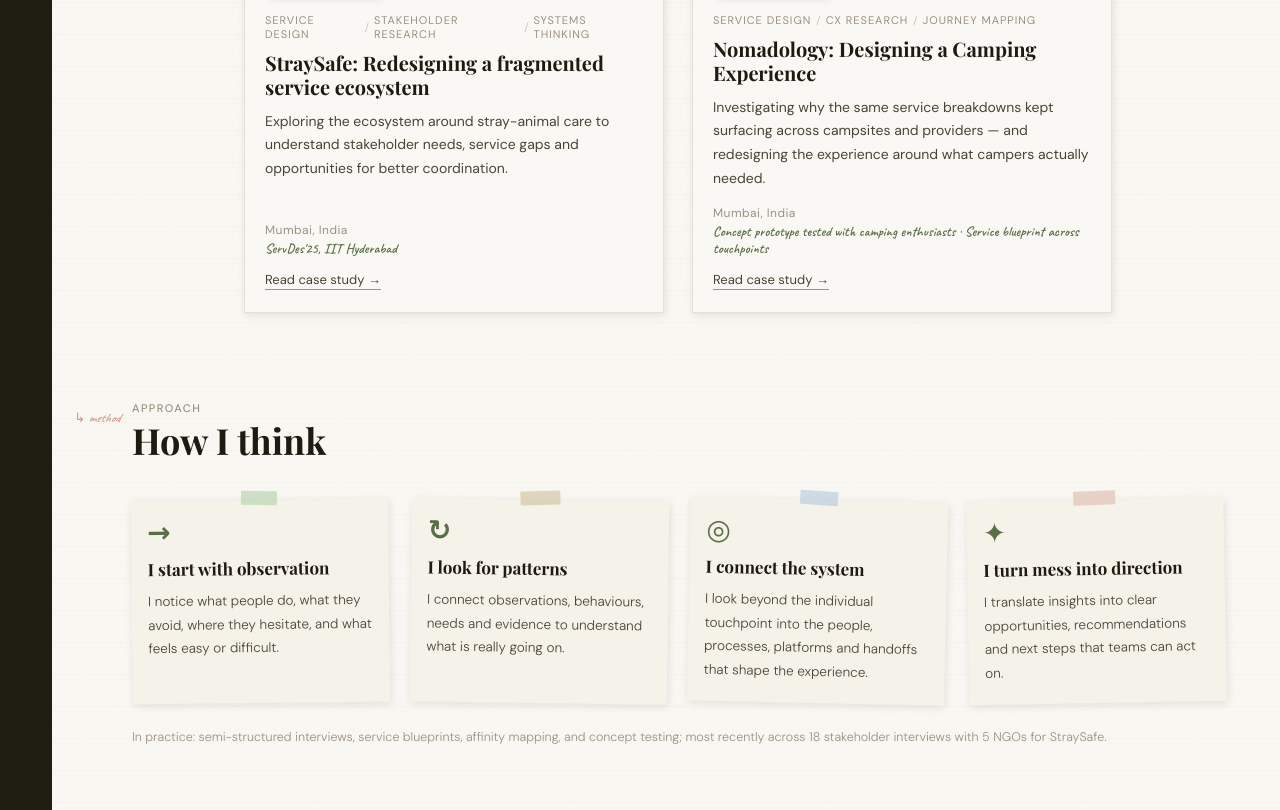
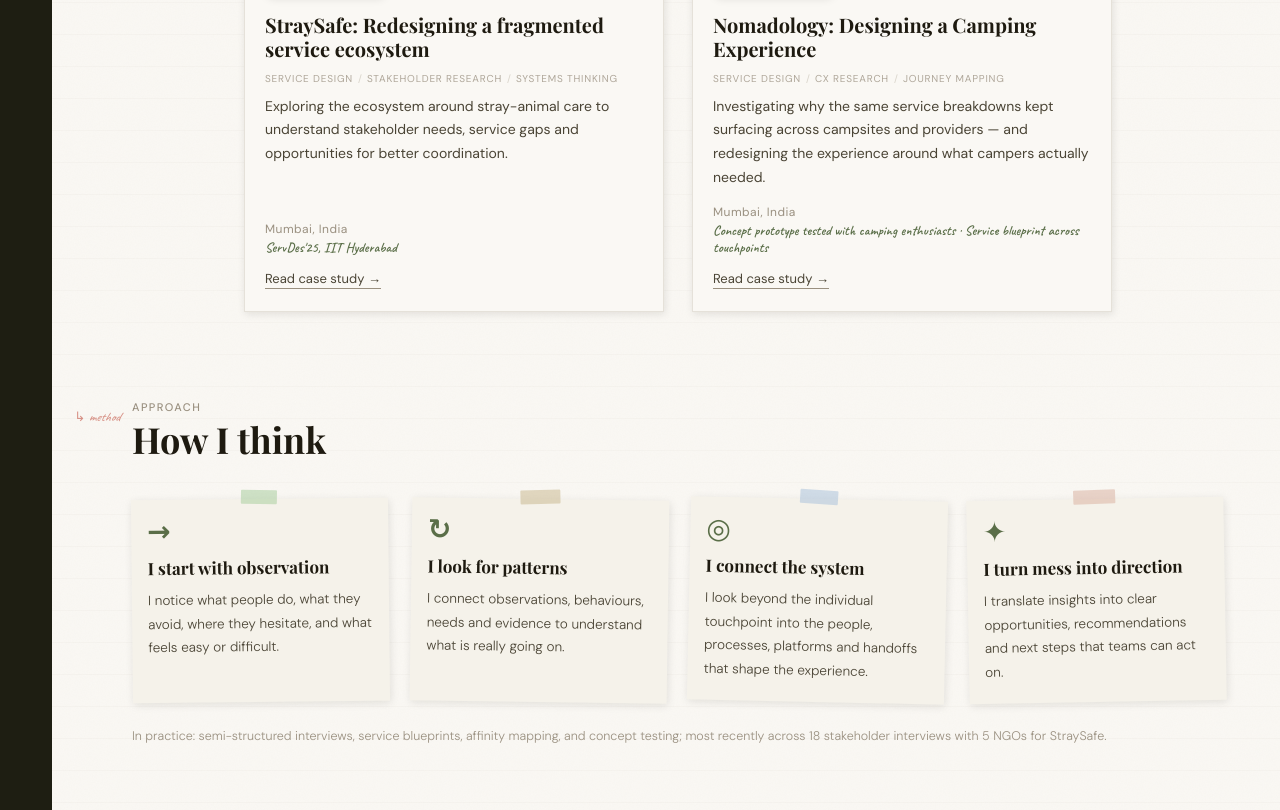
Before and after one commit to faizakhan-04/Portfolio-Website, a website: page index.html in a window 1280 px wide. Shown: the part 1021-1831 px from the top of the page. Drawn offline with nearby package versions, Linux system fonts and the light colour scheme; a web font is replaced by a local one.

Commit message:
Reposition case study card tags below title as lighter-weight metadata

```diff
--- a/css/main.css
+++ b/css/main.css
@@ -731,15 +731,15 @@
 .tag {
   font-family: 'DM Sans', sans-serif;
   font-weight: 400;
-  font-size: 11px;
+  font-size: 10px;
   text-transform: uppercase;
-  letter-spacing: 0.09em;
-  color: var(--ink-faint);
+  letter-spacing: 0.08em;
+  color: rgba(154, 144, 128, 0.78);
 }
 
 .tag-sep {
-  color: rgba(100, 85, 55, 0.30);
-  font-size: 11px;
+  color: rgba(100, 85, 55, 0.22);
+  font-size: 10px;
 }
 
 .card-title {
--- a/index.html
+++ b/index.html
@@ -228,6 +228,9 @@
                   <img src="Assets/Images/Photos/logo-straysafe.png" alt="" class="card-logo-img">
                 </div>
               </a>
+              <h3 class="card-title">
+                StraySafe: Redesigning a fragmented service ecosystem
+              </h3>
               <div class="card-tags" aria-label="Tags:">
                 <span class="tag">Service Design</span>
                 <span class="tag-sep" aria-hidden="true">/</span>
@@ -235,9 +238,6 @@
                 <span class="tag-sep" aria-hidden="true">/</span>
                 <span class="tag">Systems Thinking</span>
               </div>
-              <h3 class="card-title">
-                StraySafe: Redesigning a fragmented service ecosystem
-              </h3>
               <p class="card-desc">
                 Exploring the ecosystem around stray-animal care to understand
                 stakeholder needs, service gaps and opportunities for
@@ -260,6 +260,9 @@
                   <img src="Assets/Images/Photos/logo-nomadology.png" alt="" class="card-logo-img">
                 </div>
               </a>
+              <h3 class="card-title">
+                Nomadology: Designing a Camping Experience
+              </h3>
               <div class="card-tags" aria-label="Tags:">
                 <span class="tag">Service Design</span>
                 <span class="tag-sep" aria-hidden="true">/</span>
@@ -267,9 +270,6 @@
                 <span class="tag-sep" aria-hidden="true">/</span>
                 <span class="tag">Journey Mapping</span>
               </div>
-              <h3 class="card-title">
-                Nomadology: Designing a Camping Experience
-              </h3>
               <p class="card-desc">
                 Investigating why the same service breakdowns kept surfacing
                 across campsites and providers &mdash; and redesigning the
```
